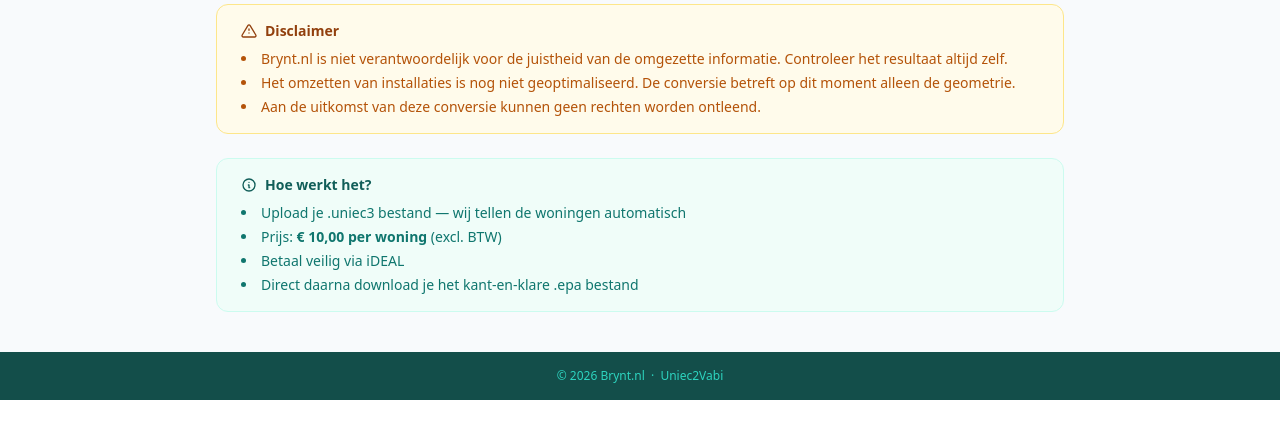
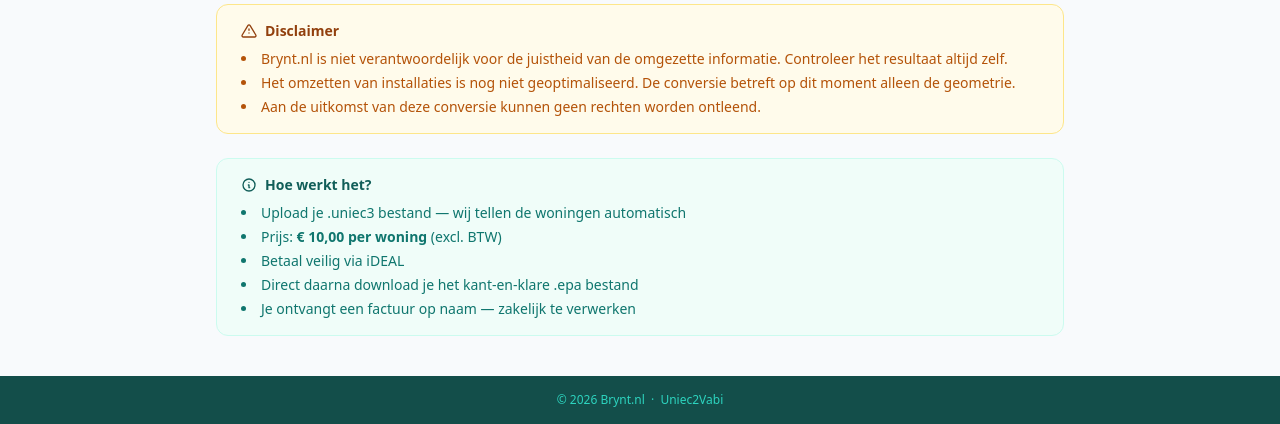
Before and after one commit to julianmvanderveer-dev/uniec2vabi, a Flask app: page / in a window 1280 px wide. Shown: the part 598-1022 px from the top of the page. Before the commit the page ends 998 px from the top, so only its background shows below. Run offline with Flask 3, Linux system fonts and the light colour scheme; some libraries are stand-ins or nearby versions.

Commit message:
Factuur vermelding toegevoegd aan welkomstscherm

```diff
--- a/templates/index.html
+++ b/templates/index.html
@@ -88,6 +88,7 @@
     <li>Prijs: <strong>€ 10,00 per woning</strong> (excl. BTW)</li>
     <li>Betaal veilig via iDEAL</li>
     <li>Direct daarna download je het kant-en-klare .epa bestand</li>
+    <li>Je ontvangt een factuur op naam — zakelijk te verwerken</li>
   </ul>
 </div>
 
```
